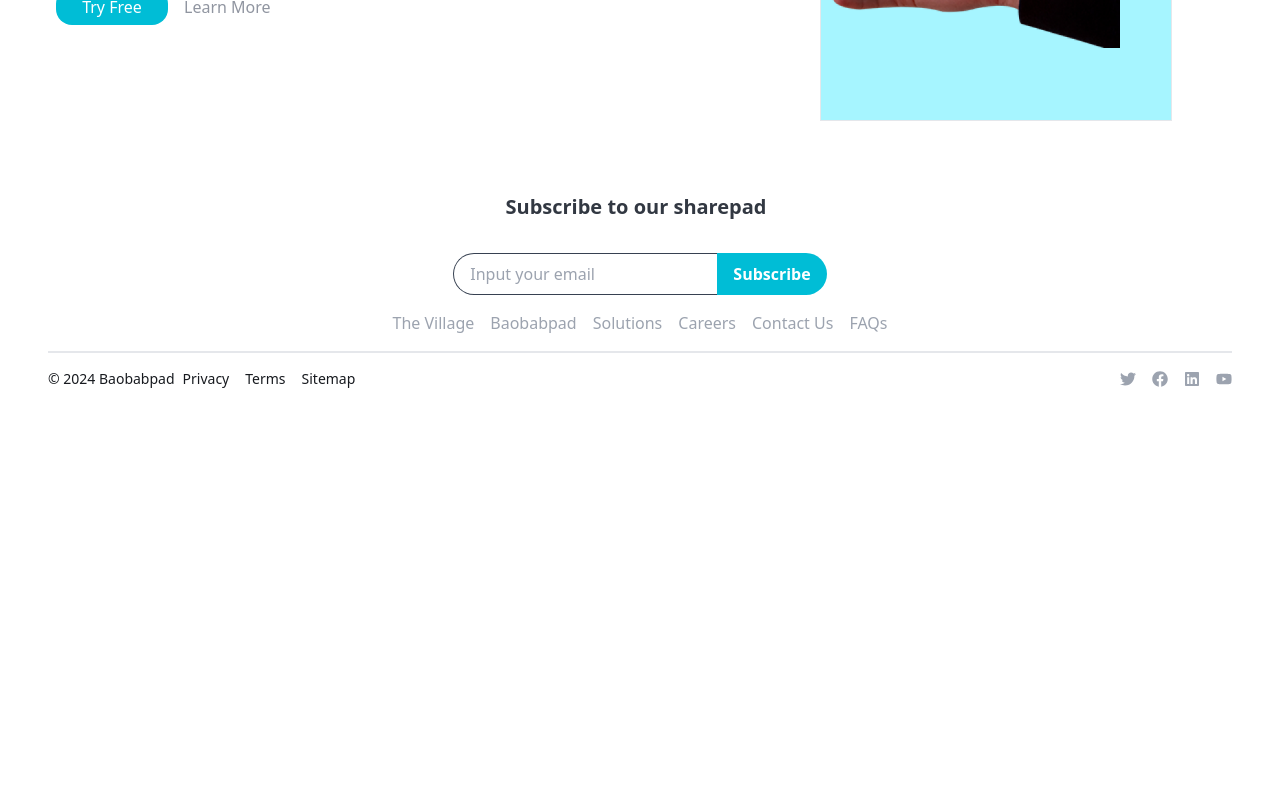
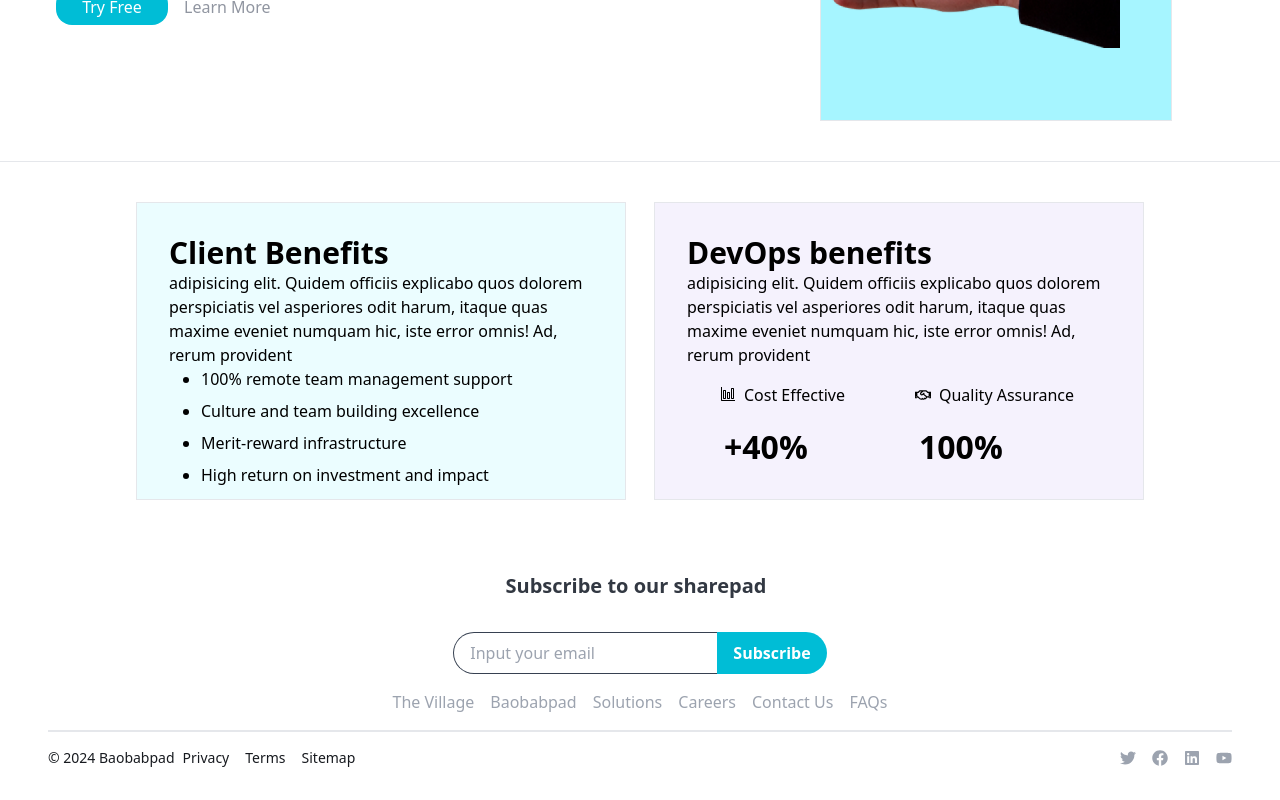
Before and after one commit to baobabpad-pilot/baobabpad_frontend_v0, a Next.js app: page /Baobabpad in a window 1280 px wide. Shown: the part 5883-6683 px from the top of the page. Before the commit the page ends 6304 px from the top, so only its background shows below. Built offline with nearby package versions, Linux system fonts and the light colour scheme.

Commit message:
(feat) worked on the clients and devops section

```diff
--- a/src/pages/Baobabpad.tsx
+++ b/src/pages/Baobabpad.tsx
@@ -10,6 +10,8 @@
 import { SlEmotsmile } from "react-icons/sl";
 import { FaShareNodes } from "react-icons/fa6";
 import { CiSearch } from "react-icons/ci";
+import { VscGraph } from "react-icons/vsc";
+import { FaRegHandshake } from "react-icons/fa";
 
 
 const Baobabpad = () => {
@@ -476,6 +478,54 @@
         </section>
         {/* End of why baobabpad section */}
 
+        {/* Start of  Clients benefits and  devops benefits */}
+          <section className="border-t border-500 flex  flex-row justify-center w-[100%] items-center flex-wrap  gap-x-7  gap-y-10 p-10">
+            <div className="border border-white-100 bg-[#EBFDFF] flex flex-col w-[30.625rem] h-[18.625rem] p-8 ">
+                <span className="font-bold text-3xl">Client Benefits</span>
+                <span>adipisicing elit. Quidem officiis explicabo quos dolorem perspiciatis vel asperiores odit harum, itaque quas maxime eveniet numquam hic, iste error omnis! Ad, rerum provident</span>
+                <ul className="list-disc pl-8">
+                    <li className="mb-2">100% remote team management support</li>
+                    <li className="mb-2">Culture and team building excellence</li>
+                    <li className="mb-2">Merit-reward infrastructure</li>
+                    <li className="mb-2">High return on investment and impact</li>
+                </ul>
+            </div>
+
+            <div className="border border-white-100 bg-[#F5F2FD] flex flex-col w-[30.625rem] h-[18.625rem] p-8">
+                <span className="font-bold text-3xl"> DevOps benefits</span>
+                <span>adipisicing elit. Quidem officiis explicabo quos dolorem perspiciatis vel asperiores odit harum, itaque quas maxime eveniet numquam hic, iste error omnis! Ad, rerum provident</span>
+
+            <div className="flex flex-row justify-around">
+            <div className="flex flex-col justify-center">
+                   <div className="flex  items-center ml-1 p-2">
+                      <VscGraph />
+                      <span className="p-2">Cost Effective</span>
+                   </div>
+
+                     <div>
+                        <span className="p-4 text-[2rem] font-bold font-700">+40%</span>
+                     </div>
+              </div>
+
+              <div className="flex flex-col justify-center">
+                   <div className="flex  items-center ml-1 p-2">
+                   <FaRegHandshake />
+                      <span className="p-2">Quality Assurance</span>
+                   </div>
+                   <div>
+                        <span className="p-4 text-[2rem] font-bold font-700">100%</span>
+                   </div>
+              </div>
+            </div>
+
+
+
+
+            </div>
+
+          </section>
+
+          {/* End of  Clients benefits and  devops benefits */}
 
 
       </Layout>
```
